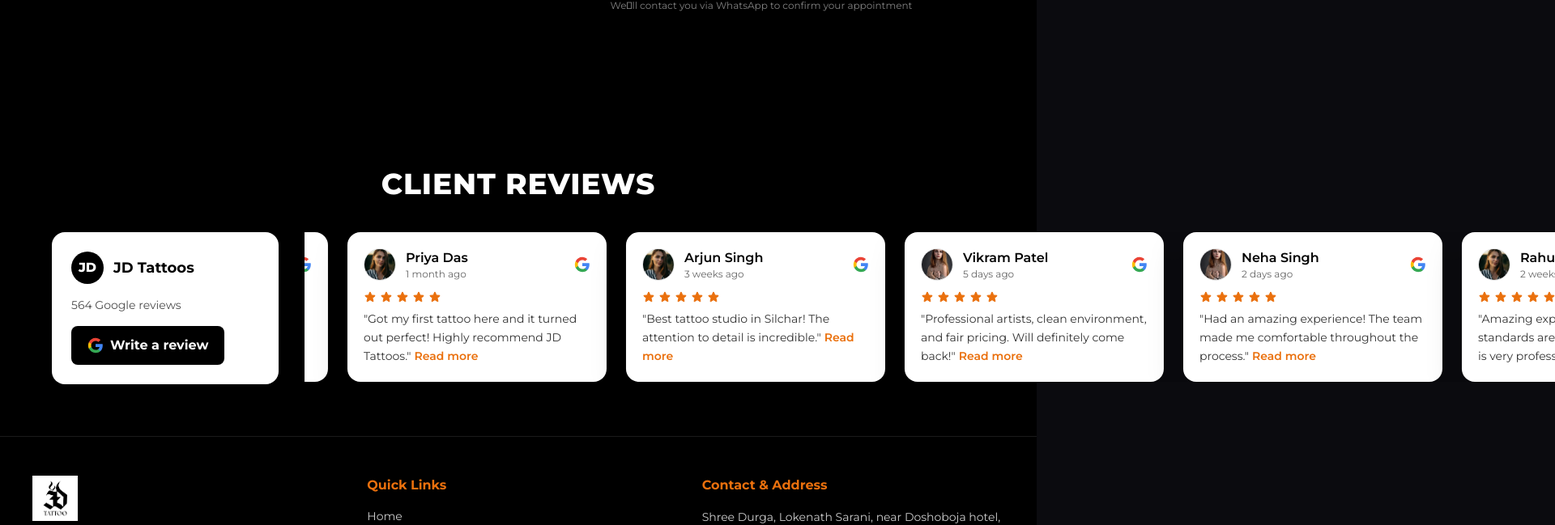
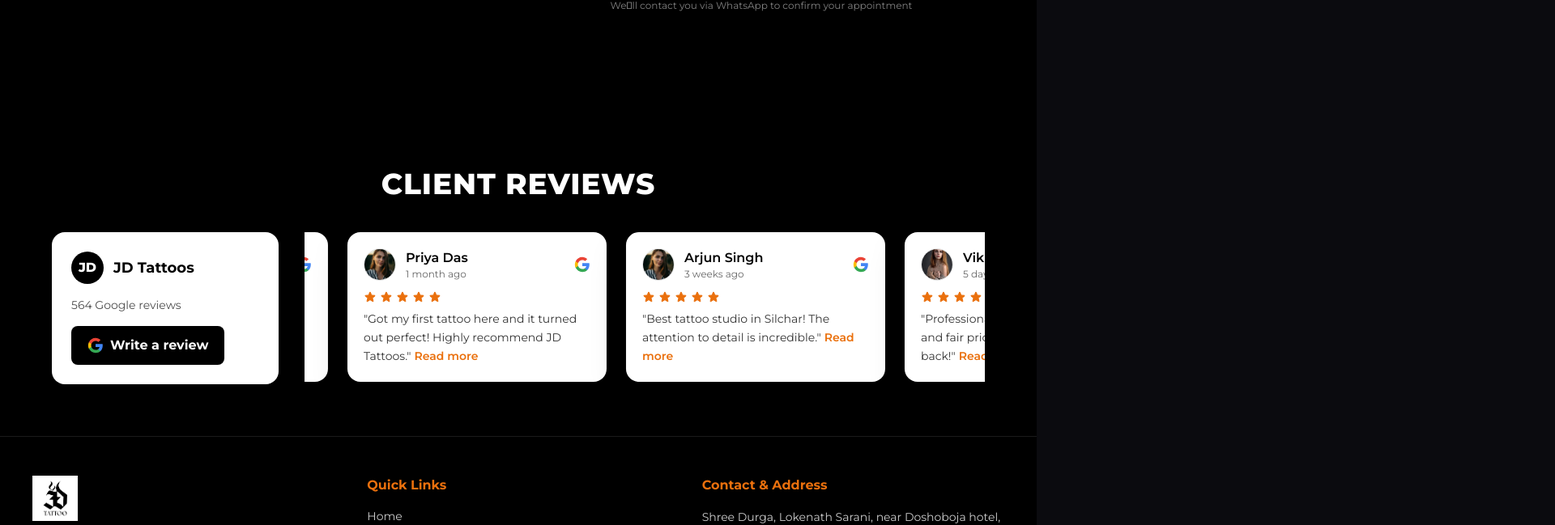
Before and after one commit to uniquesnapbox/JD-TATTO, a React (Vite) app: page / in a window 1280 px wide. Shown: the part 4876-5525 px from the top of the page at 81% size, 1920 px wide, since content can reach past the window. Built offline with nearby package versions, Linux system fonts and the light colour scheme; the HTML template or start-up script is replaced by a standard one.

Commit message:
Update ClientReviews component

```diff
--- a/src/components/ClientReviews.jsx
+++ b/src/components/ClientReviews.jsx
@@ -54,7 +54,7 @@ export default function ClientReviews() {
   );
 
   return (
-    <section className="section-pad bg-black">
+    <section className="section-pad bg-black overflow-hidden">
       <div className="max-w-7xl mx-auto">
         {/* Header */}
         <div className="text-center mb-10">
@@ -62,7 +62,7 @@ export default function ClientReviews() {
         </div>
 
         {/* Branding + Marquee */}
-        <div className="grid md:grid-cols-[280px_1fr] gap-8 items-start">
+        <div className="grid md:grid-cols-[280px_1fr] gap-8 items-start overflow-hidden">
           {/* Left Branding Block */}
           <div className="order-1 md:order-none bg-white text-black rounded-2xl p-6 shadow-[0_20px_40px_rgba(0,0,0,0.25)]">
             <div className="flex items-center gap-3 mb-4">
```
